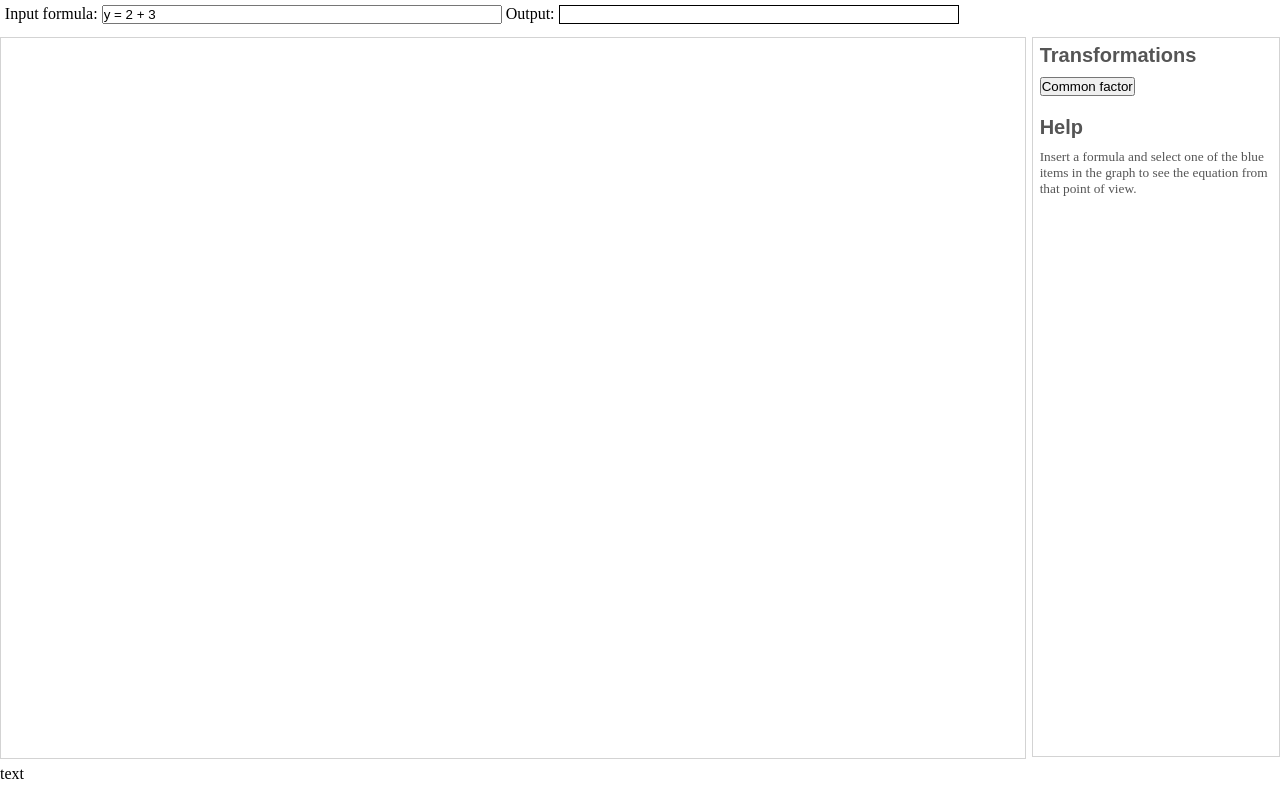
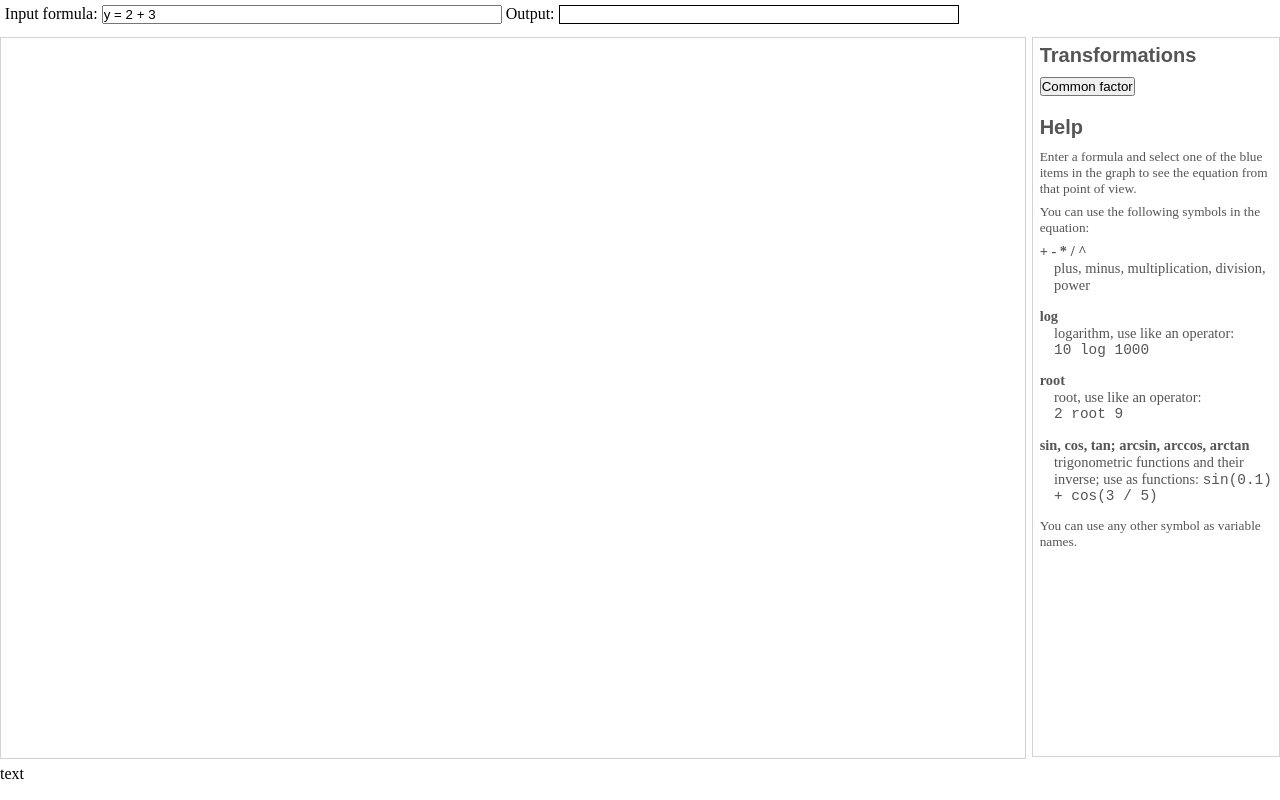
Before and after one commit to anttikup/juggler, a website built with webpack: page index.html in a window 1280 px wide. Built offline with nearby package versions, Linux system fonts and the light colour scheme; what vis-data would draw is missing.

Commit message:
equivalence

```diff
--- a/index.html
+++ b/index.html
@@ -16,6 +16,10 @@
       }
       h2:first-child {
           margin-top: 0;
+      }
+
+      p {
+          margin-bottom: 0.5em;
       }
 
       #mynetwork {
@@ -66,6 +70,21 @@
       input {
           width: 30em;
       }
+
+      dt {
+          font-weight: bold;
+      }
+
+      dl,
+      dd {
+          font-size: 0.9rem;
+      }
+
+      dd {
+          margin-bottom: 1em;
+          margin-left: 1em;
+      }
+
     </style>
   </head>
   <body>
@@ -79,8 +98,29 @@
         <button id="common">Common factor</button>
         <h2>Help</h2>
         <p>
-          Insert a formula and select one of the blue items in the graph to see the equation from that point of view.
+          Enter a formula and select one of the blue items in the graph to see the equation from that point of view.
         </p>
+
+        <p>
+          You can use the following symbols in the equation:
+
+        </p>
+        <dl>
+          <dt>+ - * / ^</dt>
+          <dd>plus, minus, multiplication, division, power</dd>
+
+          <dt>log</dt>
+          <dd>logarithm, use like an operator: <code>10&nbsp;log&nbsp;1000</code></dd>
+
+          <dt>root</dt>
+          <dd>root, use like an operator: <code>2&nbsp;root&nbsp;9</code></dd>
+
+          <dt>sin, cos, tan; arcsin, arccos, arctan</dt>
+          <dd>trigonometric functions and their inverse; use as functions: <code>sin(0.1) + cos(3 / 5)</code></dd>
+        </dl>
+
+        You can use any other symbol as variable names.
+
       </div>
       <div id="bottom">
         text
--- a/src/expr/data.js
+++ b/src/expr/data.js
@@ -92,7 +92,7 @@ export const operators = {
         precedence: 0,
         arity: 2
     },
-    "<=>/2" : {
+    "⇔/2" : {
         symbol: "<=>",
         precedence: -1,
         arity: 2
```
